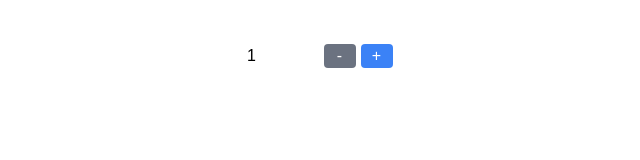
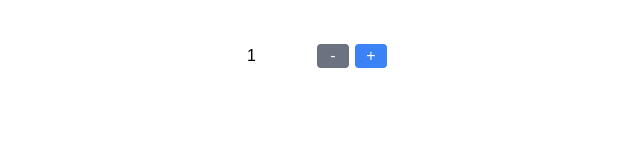
Before and after one commit to arya0509/cprg306-assignments, a Next.js app: page /week-4 in a window 1280 px wide. Shown: the top 160 px of the page, without its empty margins (325-965 px from the left). Built offline with nearby package versions, Linux system fonts and the light colour scheme.

Commit message:
Some UI changes

```diff
--- a/app/week-4/new-item.js
+++ b/app/week-4/new-item.js
@@ -24,9 +24,9 @@ export default function NewItem() {
     };
     return(
         <div className="max-h-screen flex justify-center">
-            <div className="bg-white w-40 h-12 flex flex-row justify-around mt-8">
+            <div className="bg-white w-40 h-12 flex flex-row justify-center mt-8">
                 <p className="text-black flex-1 mt-3 ml-3">{quantity}</p>
-                <div className="flex flex-1 w-10 justify-around">
+                <div className="flex flex-1 w-15 justify-between  mr-2">
                     <button onClick={decrement} className={` text-white w-8 h-6 mt-3 rounded ${quantity===1 ?'bg-gray-500 ':'bg-blue-500  hover:bg-blue-700'}`}>-</button>
                     <button onClick={increment} className={` text-white  w-8 h-6 mt-3 rounded ${quantity===20 ?'bg-gray-500 ':'bg-blue-500  hover:bg-blue-700'}`}>+</button>
                 </div>
```
